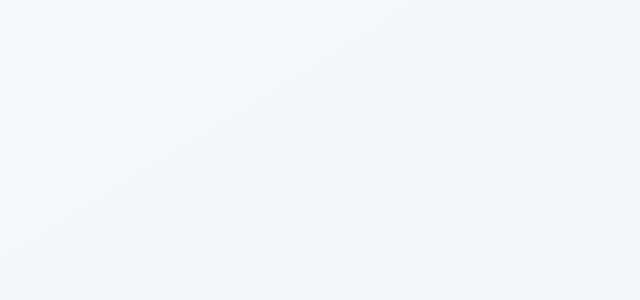
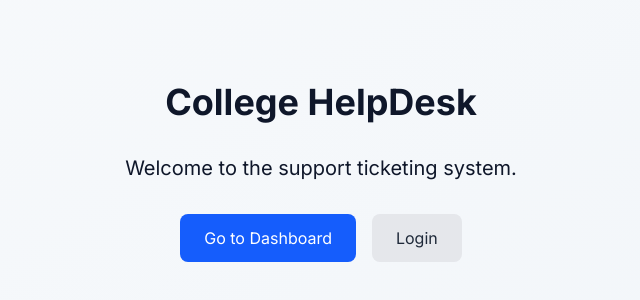
Before and after one commit to Anindya1803/Ticket, a Next.js app: page / in a window 1280 px wide. Before the commit this address had no page. Shown: the part 228-528 px from the top of the page, without its empty margins (319-959 px from the left). Built offline with nearby package versions, Linux system fonts and the light colour scheme.

Commit message:
Fix: Replace redirect with static landing page to resolve 404

```diff
--- a/src/app/page.tsx
+++ b/src/app/page.tsx
@@ -1,5 +1,26 @@
-import { redirect } from "next/navigation";
+import Link from "next/link";
 
 export default function Home() {
-  redirect("/dashboard");
+  return (
+    <div className="flex min-h-screen flex-col items-center justify-center p-24">
+      <h1 className="text-4xl font-bold mb-8">College HelpDesk</h1>
+      <p className="mb-8 text-xl">Welcome to the support ticketing system.</p>
+
+      <div className="flex gap-4">
+        <Link
+          href="/dashboard"
+          className="px-6 py-3 bg-blue-600 text-white rounded-lg hover:bg-blue-700 transition"
+        >
+          Go to Dashboard
+        </Link>
+
+        <Link
+          href="/api/auth/signin"
+          className="px-6 py-3 bg-gray-200 text-gray-800 rounded-lg hover:bg-gray-300 transition"
+        >
+          Login
+        </Link>
+      </div>
+    </div>
+  );
 }
```
